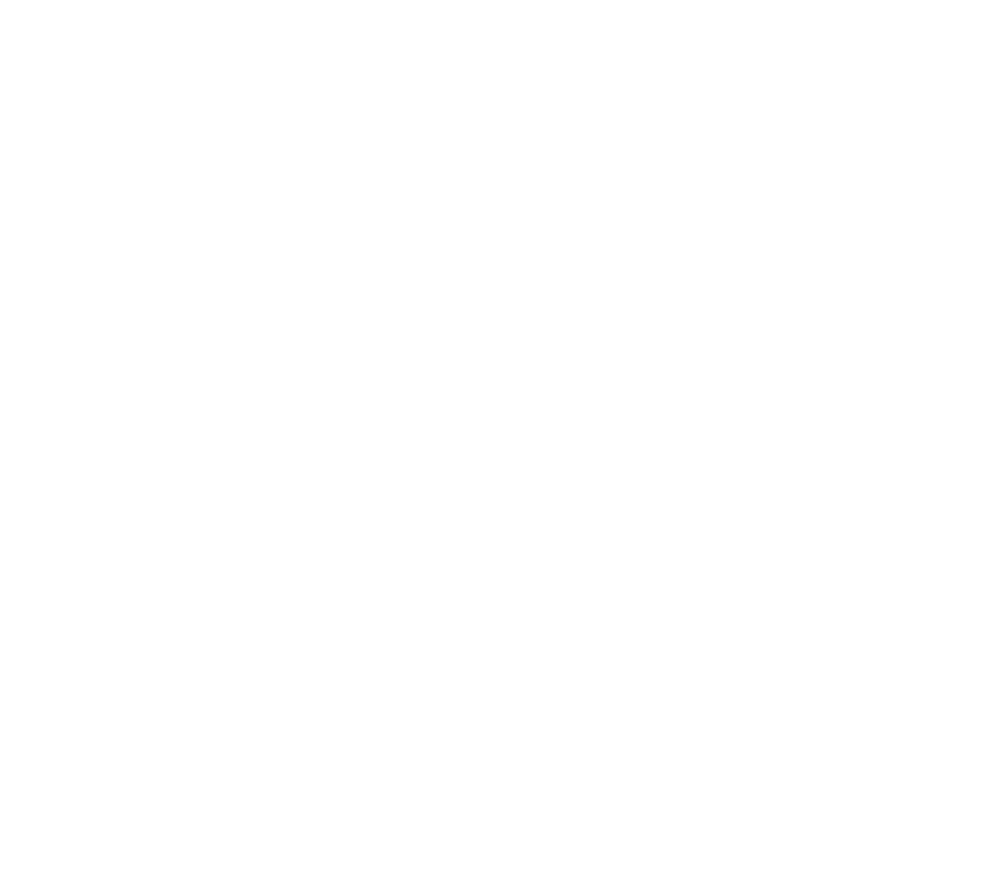
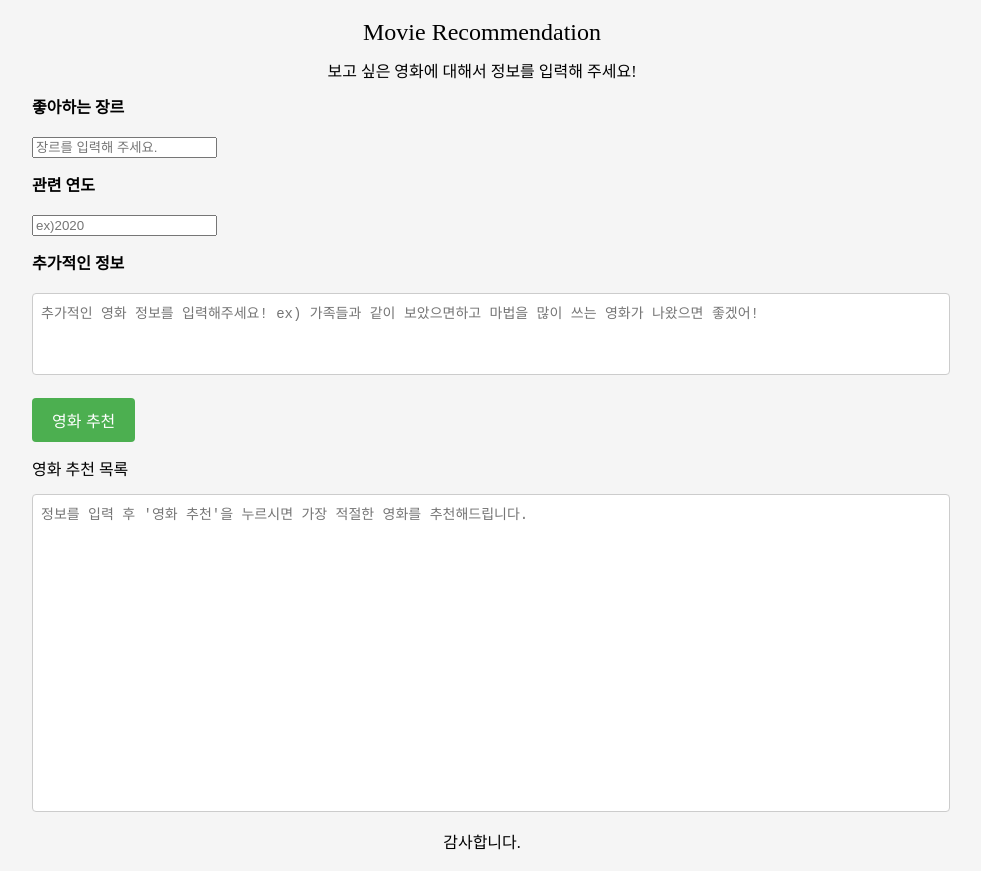
Before and after one commit to Ellanx/Ormi_Project1, a plain HTML site: page test.html in a window 1280 px wide. Shown: the whole page, without its empty margins (158-1139 px from the left). Before the commit the page ends 800 px from the top, so only its background shows below. Drawn offline with Linux system fonts and the light colour scheme; files that its build step writes are made by us from their sources; a web font is replaced by a local one.

Commit message:
base setting

```diff
--- /dev/null
+++ b/assets/css/reset.css
@@ -0,0 +1,48 @@
+/* http://meyerweb.com/eric/tools/css/reset/
+v2.0 | 20110126
+License: none (public domain)
+*/
+
+html, body, div, span, applet, object, iframe,
+h1, h2, h3, h4, h5, h6, p, blockquote, pre,
+a, abbr, acronym, address, big, cite, code,
+del, dfn, em, img, ins, kbd, q, s, samp,
+small, strike, strong, sub, sup, tt, var,
+b, u, i, center,
+dl, dt, dd, ol, ul, li,
+fieldset, form, label, legend,
+table, caption, tbody, tfoot, thead, tr, th, td,
+article, aside, canvas, details, embed,
+figure, figcaption, footer, header, hgroup,
+menu, nav, output, ruby, section, summary,
+time, mark, audio, video {
+	margin: 0;
+	padding: 0;
+	border: 0;
+	font-size: 100%;
+	font: inherit;
+	vertical-align: baseline;
+}
+/* HTML5 display-role reset for older browsers */
+article, aside, details, figcaption, figure,
+footer, header, hgroup, menu, nav, section {
+	display: block;
+}
+body {
+	line-height: 1;
+}
+ol, ul {
+	list-style: none;
+}
+blockquote, q {
+	quotes: none;
+}
+blockquote:before, blockquote:after,
+q:before, q:after {
+	content: '';
+	content: none;
+}
+table {
+	border-collapse: collapse;
+	border-spacing: 0;
+}
--- /dev/null
+++ b/assets/css/style.css
@@ -0,0 +1,95 @@
+@font-face {
+    font-family: 'GmarketSansMedium';
+    src: url('https://cdn.jsdelivr.net/gh/projectnoonnu/noonfonts_2001@1.1/GmarketSansMedium.woff') format('woff');
+    font-weight: normal;
+    font-style: normal;
+}
+
+body {
+    margin: 0;
+    padding: 0;
+    font-family:"GmarketSansMedium";
+    background-color: #f5f5f5;
+    ;
+}
+
+/* Wrapper Styles */
+.wrapper {
+    max-width: 900px;
+    margin: 0 auto;
+    padding: 20px;
+
+}
+
+/* Title Styles */
+.title {
+    text-align: center;
+    margin-bottom: 20px;
+}
+
+.main_title {
+    font-size: 24px;
+}
+
+h2 {
+    text-align: center}
+
+/* Intro Styles */
+.intro {
+    margin-bottom: 20px;
+}
+
+/* Movie Input Styles */
+.moive_input {
+    margin-bottom: 20px;
+}
+
+label {
+    display: block;
+    margin-bottom: 5px;
+    font-weight: bold;
+}
+
+.movie_plus {
+    resize: none
+}
+
+textarea {
+    width: 100%;
+    padding: 8px;
+    border: 1px solid #ccc;
+    border-radius: 4px;
+    font-size: 14px;
+    resize: none;
+}
+
+/* Recommend Button Styles */
+#recommend-button {
+    background-color: #4caf50;
+    color: white;
+    padding: 10px 20px;
+    border: none;
+    border-radius: 4px;
+    cursor: pointer;
+    font-size: 16px;
+    margin-bottom: 20px;
+}
+
+/* Chat Content Styles */
+#chat-content {
+    width: 100%;
+    height: 300px;
+    padding: 8px;
+    border: 1px solid #ccc;
+    border-radius: 4px;
+    font-size: 14px;
+    resize: vertical;
+    overflow-y: auto;
+    resize: none;
+}
+
+/* Footer Styles */
+.footer {
+    text-align: center;
+    margin-top: 20px;
+}
--- a/css/reset.css
+++ /dev/null
@@ -1,48 +0,0 @@
-/* http://meyerweb.com/eric/tools/css/reset/
-v2.0 | 20110126
-License: none (public domain)
-*/
-
-html, body, div, span, applet, object, iframe,
-h1, h2, h3, h4, h5, h6, p, blockquote, pre,
-a, abbr, acronym, address, big, cite, code,
-del, dfn, em, img, ins, kbd, q, s, samp,
-small, strike, strong, sub, sup, tt, var,
-b, u, i, center,
-dl, dt, dd, ol, ul, li,
-fieldset, form, label, legend,
-table, caption, tbody, tfoot, thead, tr, th, td,
-article, aside, canvas, details, embed,
-figure, figcaption, footer, header, hgroup,
-menu, nav, output, ruby, section, summary,
-time, mark, audio, video {
-	margin: 0;
-	padding: 0;
-	border: 0;
-	font-size: 100%;
-	font: inherit;
-	vertical-align: baseline;
-}
-/* HTML5 display-role reset for older browsers */
-article, aside, details, figcaption, figure,
-footer, header, hgroup, menu, nav, section {
-	display: block;
-}
-body {
-	line-height: 1;
-}
-ol, ul {
-	list-style: none;
-}
-blockquote, q {
-	quotes: none;
-}
-blockquote:before, blockquote:after,
-q:before, q:after {
-	content: '';
-	content: none;
-}
-table {
-	border-collapse: collapse;
-	border-spacing: 0;
-}
--- a/css/style.css
+++ /dev/null
@@ -1,93 +0,0 @@
-@font-face {
-    font-family: 'GmarketSansMedium';
-    src: url('https://cdn.jsdelivr.net/gh/projectnoonnu/noonfonts_2001@1.1/GmarketSansMedium.woff') format('woff');
-    font-weight: normal;
-    font-style: normal;
-}
-
-body {
-    margin: 0;
-    padding: 0;
-    font-family:"GmarketSansMedium";
-    ;
-}
-
-/* Wrapper Styles */
-.wrapper {
-    max-width: 800px;
-    margin: 0 auto;
-    padding: 20px;
-}
-
-/* Title Styles */
-.title {
-    text-align: center;
-    margin-bottom: 20px;
-}
-
-.main_title {
-    font-size: 24px;
-}
-
-h2 {
-    text-align: center}
-
-/* Intro Styles */
-.intro {
-    margin-bottom: 20px;
-}
-
-/* Movie Input Styles */
-.moive_input {
-    margin-bottom: 20px;
-}
-
-label {
-    display: block;
-    margin-bottom: 5px;
-    font-weight: bold;
-}
-
-.movie_plus {
-    resize: none
-}
-
-textarea {
-    width: 100%;
-    padding: 8px;
-    border: 1px solid #ccc;
-    border-radius: 4px;
-    font-size: 14px;
-    resize: none
-}
-
-/* Recommend Button Styles */
-#recommend-button {
-    background-color: #4caf50;
-    color: white;
-    padding: 10px 20px;
-    border: none;
-    border-radius: 4px;
-    cursor: pointer;
-    font-size: 16px;
-    margin-bottom: 20px;
-}
-
-/* Chat Content Styles */
-#chat-content {
-    width: 100%;
-    height: 400px;
-    padding: 8px;
-    border: 1px solid #ccc;
-    border-radius: 4px;
-    font-size: 14px;
-    resize: vertical;
-    overflow-y: auto;
-    resize: none;
-}
-
-/* Footer Styles */
-.footer {
-    text-align: center;
-    margin-top: 20px;
-}
--- a/test.html
+++ b/test.html
@@ -0,0 +1,157 @@
+<!DOCTYPE html>
+<html lang="ko">
+    <head>
+        <meta charset="UTF-8" />
+        <meta http-equiv="X-UA-Compatible" content="IE=edge" />
+        <meta name="viewport" content="width=device-width, initial-scale=1.0" />
+        <title>영화 추천도우미</title>
+        <link rel="stylesheet"  href="css/reset.css">
+        <link rel="stylesheet"  href="css/style.css">
+    </head>
+    <body>
+        <section id="main_contents">
+            <!-- head -->
+            <div class="wrapper">
+                <div class="title">
+                    <h3 class="main_title">Movie Recommendation</h3>
+                </div>
+                <!-- body-->
+                <div class="intro">
+                    <h2>보고 싶은 영화에 대해서 정보를 입력해 주세요!</h2>
+                </div>
+                <div class="moive_input">
+                    <label for="genre">좋아하는 장르</label><br />
+                    <input
+                        type="text"
+                        id="genre"
+                        placeholder="장르를 입력해 주세요."
+                        required
+                    />
+                </div>
+                <div class="moive_input">
+                    <label for="moive_year">관련 연도</label><br />
+                    <input
+                        type="number"
+                        id="moive_year"
+                        placeholder="ex)2020"
+                        required
+                    />
+                </div>
+                <div class="moive_input">
+                    <label for="movie_plus">추가적인 정보</label><br />
+                    <textarea
+                        placeholder="추가적인 영화 정보를 입력해주세요! ex) 가족들과 같이 보았으면하고 마법을 많이 쓰는 영화가 나왔으면 좋겠어!"
+                        id="movie_plus"
+                        cols="20"
+                        rows="4"
+                    ></textarea>
+                </div>
+                <div>
+                    <button type="submit" id="recommend-button">영화 추천</button>
+                </div>
+                <div>
+                    <p>영화 추천 목록</p><br />
+                    <textarea
+                        class="chat-textarea"
+                        name="content"
+                        id="chat-content"
+                        cols="30"
+                        rows="20"
+                        placeholder="정보를 입력 후 '영화 추천'을 누르시면 가장 적절한 영화를 추천해드립니다."
+                        readonly
+                    ></textarea>
+                </div>
+                <!-- footer-->
+                <div class="footer">감사합니다.</div>
+            </div>
+        </section>
+        <script>
+            // openAI API
+            let url = 'https://estsoft-openai-api.jejucodingcamp.workers.dev/';
+
+            // 질문과 답변 저장
+            let data = [
+                {
+                    role: 'system',
+                    content: 'assistant는 영화를 추천해 주는 전문가이다.',
+                },
+                {
+                    role: 'system',
+                    content: 'user가 주는 정보를 토대로 정확하게 최신 영화순으로 전달한다.',
+                },
+                {
+                    role: 'system',
+                    content: '영화 추천은 최소 3개를 한다.',
+                },
+                {
+                    role: 'system',
+                    content: `
+                    <예시>
+                    1순위
+                    제목: 겨울왕국,
+                    개봉연도: 2000년,
+                    줄거리: 눈을 다루는 공주에 관한 이야기,
+                    추천 이유: 추천받기 원하는 장르로서 가족영화에 속합니다. 많은 사랑을 받은 영화이고 지금까지도 회자되고 있는 영화중 하나입니다.
+
+                    2순위
+                    제목: 인어공주,
+                    개봉연도: 2023년,
+                    줄거리: 바다에 사는 인어가 인간이 되고자 하는 이야기,
+                    추천 이유: 최근 가장 인기있는 영화로 떠오르며 가족이 보기에 적절한 영화다.
+
+                    3순위: 제목: 스즈메의 문단속,
+                    개봉연도: 2023년,
+                    줄거리: 재앙과 맞서 싸우는 학생들의 이야기,
+                    추천 이유: 가족과 떨어진 삶에 대해 이야기하며 또한 일본 지진에 관련된 내용을 보여주며 최근 많은 사랑을 받은 애니메이션 중 하나다
+                `,
+                },
+            ];
+
+            const $movieGenre = document.querySelector('#genre');
+            const $movieYear = document.querySelector('#moive_year');
+            const $movieInfo_plus = document.querySelector('#movie_plus');
+            const $button = document.querySelector('#recommend-button');
+            const $chatContent = document.querySelector('#chat-content');
+
+            // AI에게 전달할 문장을 만들어서 보내기
+            function makeData() {
+                const userInputData = `나는 ${$movieGenre.value} 장르를 선호하고 ${$movieYear.value}년도 쯤에 나온 영화로 ${$movieInfo_plus.value} 이란 추가적인 내용을 가진 영화를 추천해줘.`;
+
+                data.push({
+                    role: 'user',
+                    content: userInputData,
+                });
+            }
+
+            function emptyValue() {
+                $movieGenre.value = null;
+                $movieYear.value = null;
+                $movieInfo_plus.value = null;
+            }
+
+            function makeQuestion() {
+                fetch(url, {
+                    method: 'POST',
+                    headers: {
+                        'Content-Type': 'application/json',
+                    },
+                    body: JSON.stringify(data),
+                    redirect: 'follow',
+                })
+                    .then((res) => res.json())
+                    .then((res) => {
+                        const recommendedMovies = res.choices[0].message.content;
+                        $chatContent.value = recommendedMovies;
+                        document.location.href = '#contents';
+                    });
+            }
+
+            $button.addEventListener('click', (e) => {
+                e.preventDefault();
+                makeData();
+                emptyValue();
+                makeQuestion();
+            });
+        </script>
+    </body>
+</html>
```
Also changed, not shown: assets/js/script.js (added, +87 -0 lines), css/script.js (deleted, +0 -85 lines), index.html (+5 -94 lines), 1 other file.
